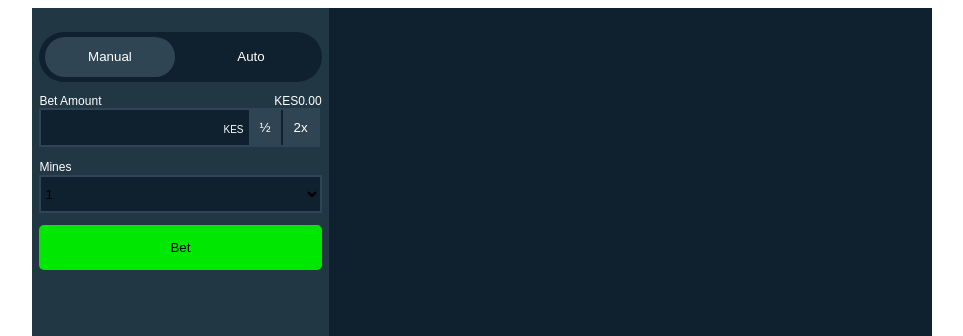
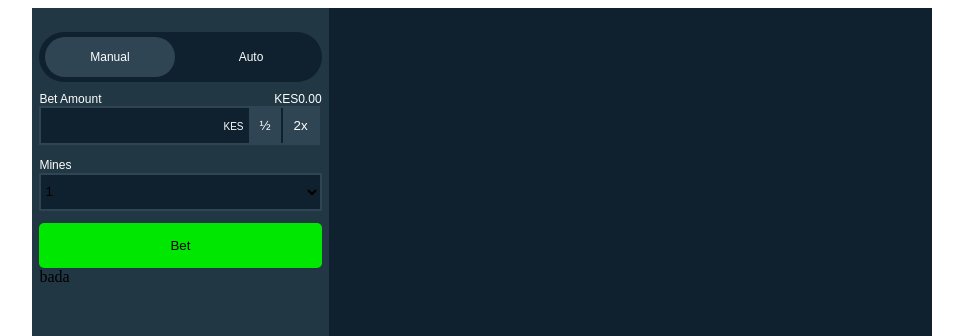
Before and after one commit to badakomora/goal, a React (Create React App) app: page / in a window 1280 px wide. Shown: the top 336 px of the page, without its empty margins (158-1121 px from the left). Built offline with nearby package versions, Linux system fonts and the light colour scheme.

Commit message:
first commit

```diff
--- a/src/components/LeftWrap.tsx
+++ b/src/components/LeftWrap.tsx
@@ -11,15 +11,26 @@ const tabs = ({
         width:"95%",
         margin:"auto",
         display:"block"
+    }),
+    manualTab:css({
+        display:"block"
+    }),
+    autoTab:css({
+        display:"none"
     })
 })
 export const LeftWrap = () =>{
     return(
         <div css={tabs.wrap}>
-            <Tabs />
-            <BetInput />
-            <MinesInput />
-            <BetButton />
+            <div css={tabs.manualTab}>
+                <Tabs />
+                <BetInput />
+                <MinesInput />
+                <BetButton />
+            </div>
+            <div className="autoTab">
+                bada
+            </div>
         </div>
     )
 }
--- a/src/components/Tabs.tsx
+++ b/src/components/Tabs.tsx
@@ -1,5 +1,6 @@
 /** @jsxImportSource @emotion/react */
 import { css } from "@emotion/react"
+import { useState } from "react"
 export const Tabs = () =>{
     const tabs = ({
         tabs:css({
@@ -24,6 +25,7 @@ export const Tabs = () =>{
             border:"none",
             margin:"auto",
             color:"white",
+            fontSize:"12px",
             fontFamily:"Sans-serif",
         }),
         autoTab: css({
@@ -33,14 +35,32 @@ export const Tabs = () =>{
             border:"none",
             margin:"auto",
             color:"white",
+            fontSize:"12px",
             fontFamily:"Sans-serif",
+            "&:hover": {
+                backgroundColor: "#2f4553",
+                width: "46%",
+                height:"80%",
+                borderRadius: "4.5rem",
+                border:"none",
+                margin:"auto",
+                color:"white",
+                fontSize:"12px",
+                fontFamily:"Sans-serif",
+              },
         }),
     })
+
+    const [toggleTabClass, setToggleTabClass] = useState(1)
+
+    const toggleTabs = (index: number) =>{
+        setToggleTabClass(index)
+    }
     return(
         <div css={tabs.tabs}>
             <div css={tabs.wrap}>
-                <button css={tabs.manualTab}>Manual</button>
-                <button css={tabs.autoTab}>Auto</button>
+                <button css={toggleTabClass === 1 ? tabs.manualTab : tabs.autoTab} onClick={() => toggleTabs(1)}>Manual</button>
+                <button css={toggleTabClass === 2 ? tabs.manualTab : tabs.autoTab} onClick={() => toggleTabs(2)}>Auto</button>
             </div>
         </div>
     )
```
